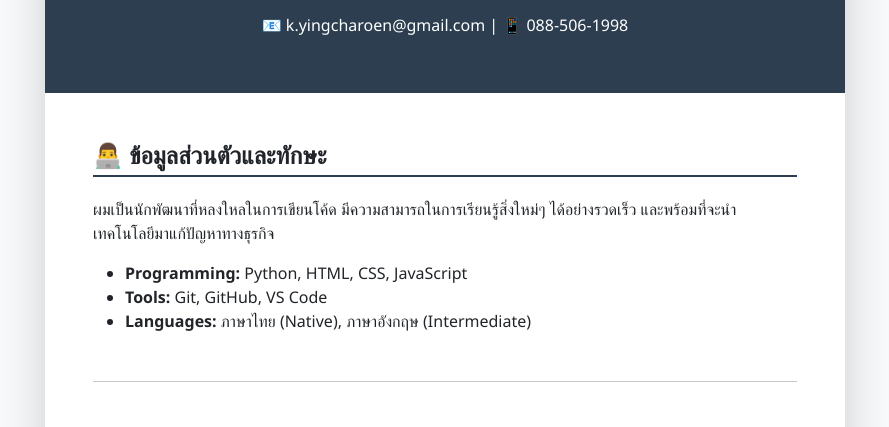
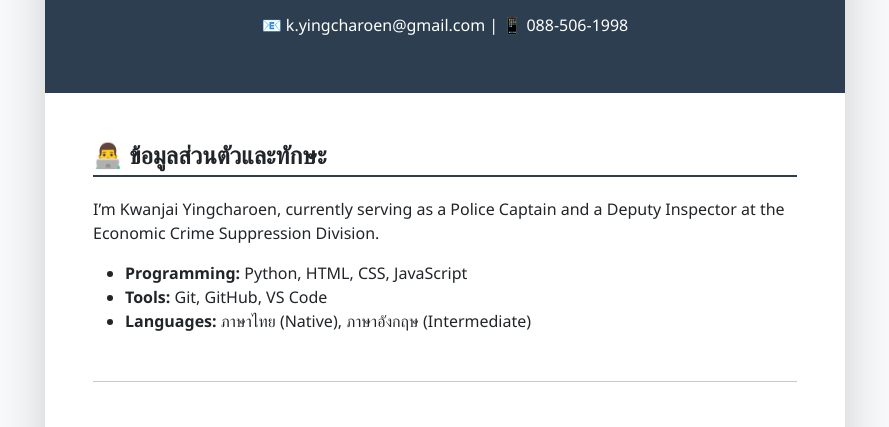
Before and after one commit to kyingcharoen/-JK, a plain HTML site: page index.html in a window 1280 px wide. Shown: the part 343-770 px from the top of the page, without its empty margins (195-1084 px from the left). Drawn offline with nearby package versions, Linux system fonts and the light colour scheme.

Commit message:
Update index.html

```diff
--- a/index.html
+++ b/index.html
@@ -25,7 +25,7 @@
 
     <div class="p-5">
         <h4 class="section-title">👨‍💻 ข้อมูลส่วนตัวและทักษะ</h4>
-        <p>ผมเป็นนักพัฒนาที่หลงใหลในการเขียนโค้ด มีความสามารถในการเรียนรู้สิ่งใหม่ๆ ได้อย่างรวดเร็ว และพร้อมที่จะนำเทคโนโลยีมาแก้ปัญหาทางธุรกิจ</p>
+        <p>I’m Kwanjai Yingcharoen, currently serving as a Police Captain and a Deputy Inspector at the Economic Crime Suppression Division.</p>
         <ul>
             <li><strong>Programming:</strong> Python, HTML, CSS, JavaScript</li>
             <li><strong>Tools:</strong> Git, GitHub, VS Code</li>
```
